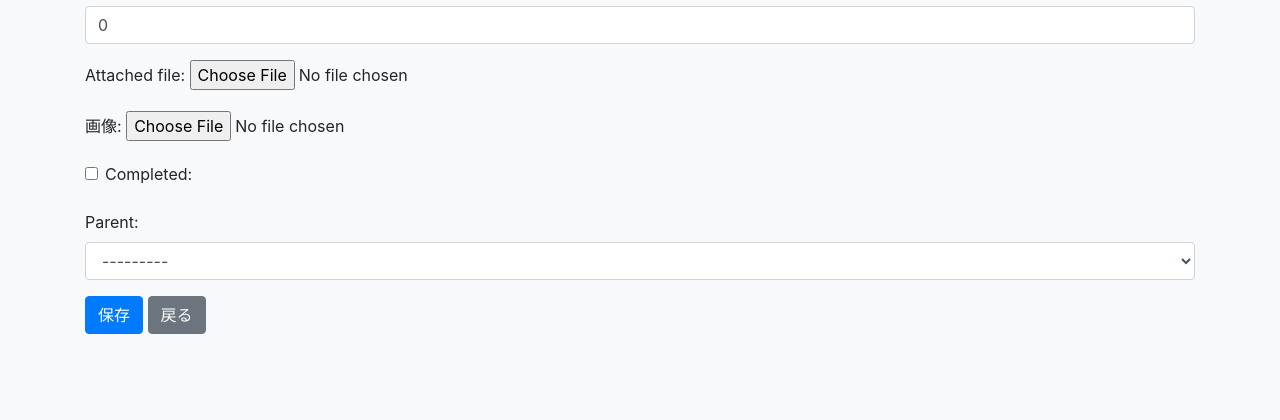
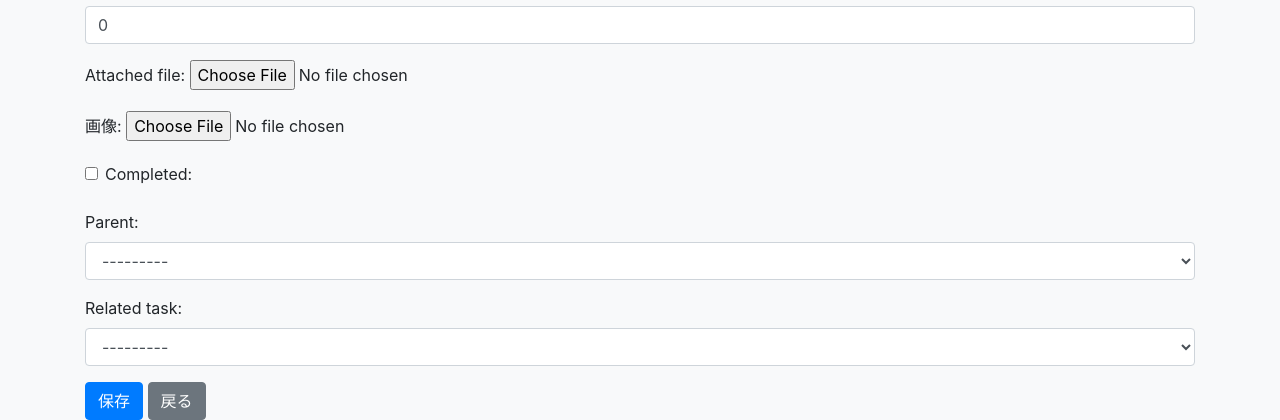
Before and after one commit to Junpei-512/task_manager, a Django app: page /tasks/task/new/ in a window 1280 px wide. Shown: the part 786-1206 px from the top of the page. Before the commit the page ends 1120 px from the top, so only its background shows below. Run offline with Django 5.2, Linux system fonts and the light colour scheme; the visitor is signed in with stand-in values (Sample User, id 1); data that the repository does not hold is empty; some libraries are stand-ins or nearby versions.

Commit message:
202409160114 progress graph relatedtasks

```diff
--- a/task_manager/settings.py
+++ b/task_manager/settings.py
@@ -158,3 +158,5 @@ LANGUAGES = [
 LOCALE_PATHS = [
     os.path.join(BASE_DIR, 'locale'),
 ]
+
+STATIC_ROOT = os.path.join(BASE_DIR, 'staticfiles')
--- a/tasks/forms.py
+++ b/tasks/forms.py
@@ -10,7 +10,7 @@ class TaskForm(forms.ModelForm):
 
     class Meta:
         model = Task
-        fields = ['title', 'description', 'due_date', 'urgency', 'progress','attachment', 'image', 'is_completed', 'parent']
+        fields = ['title', 'description', 'due_date', 'urgency', 'progress','attachment', 'image', 'is_completed', 'parent', 'related_task']
         exclude = ['user']  # ユーザーフィールドを除外
         widgets = {
             'title': forms.TextInput(attrs={'class': 'form-control'}),
@@ -20,6 +20,7 @@ class TaskForm(forms.ModelForm):
              'progress': forms.NumberInput(attrs={'class': 'form-control', 'min': '0', 'max': '100'}),  # 追加
            'urgency': forms.Select(attrs={'class': 'form-control'}),  # ウィジェットを追加
            'parent': forms.Select(attrs={'class': 'form-control'}),
+           'related_task': forms.Select(attrs={'class': 'form-control'}),
         }
 
     def clean_attachment(self):
--- a/tasks/models.py
+++ b/tasks/models.py
@@ -10,10 +10,12 @@ URGENCY_CHOICES = [
     ('high', '高'),
 ]
 
+
 class Task(models.Model):
     title = models.CharField(_('Title'), max_length=200)
     description = models.TextField(_('Description'), blank=True)
     is_completed = models.BooleanField(_('Completed'), default=False)
+    completed_at = models.DateTimeField(null=True, blank=True)  # 完了日時を保存するフィールド
     due_date = models.DateField(_('Deadline'), null=True, blank=True)
     user = models.ForeignKey(User, on_delete=models.CASCADE)
     urgency = models.CharField(_('Urgency'), max_length=6, choices=URGENCY_CHOICES, default='medium')
@@ -21,9 +23,7 @@ class Task(models.Model):
     attachment = models.FileField(_('Attached file'), upload_to='attachments/', null=True, blank=True)  # 追加
     image = models.ImageField(_('Image'), upload_to='images/', null=True, blank=True)  # 追加
     parent = models.ForeignKey('self', null=True, blank=True, related_name='subtasks', on_delete=models.CASCADE)  # 追加
-
-    def __str__(self):
-        return self.title
+    related_task = models.ForeignKey('self', null=True, blank=True, on_delete=models.SET_NULL, related_name='related_tasks')  # 関連タスク
 
     def update_progress_from_subtasks(self):
         if self.subtasks.exists():
@@ -51,3 +51,28 @@ class Task(models.Model):
         if self.is_completed:
             self.progress = 100
         super().save(*args, **kwargs)
+
+    def complete(self):
+        if not self.is_completed:
+            self.is_completed = True
+            self.completed_at = timezone.now()  # 完了日時を記録
+            self.save()
+
+    def can_be_uncompleted(self):
+        # 完了から72時間以内なら「未完了」に戻せる
+        if self.completed_at and (timezone.now() - self.completed_at).total_seconds() > 72 * 3600:
+            return False
+        return True
+
+    def __str__(self):
+        return self.title
+
+
+
+class ProgressHistory(models.Model):
+    task = models.ForeignKey(Task, on_delete=models.CASCADE, related_name='progress_history')
+    progress = models.IntegerField(_('進捗'))
+    timestamp = models.DateTimeField(_('日時'), default=timezone.now)
+
+    def __str__(self):
+        return f"{self.task.title} - {self.progress}% at {self.timestamp}"
--- a/tasks/templates/tasks/task_form.html
+++ b/tasks/templates/tasks/task_form.html
@@ -42,6 +42,11 @@
     {{ form.parent.label_tag }}
     {{ form.parent }}
 </div>
+    <!-- 関連タスクの選択フィールド -->
+    <div class="form-group">
+        {{ form.related_task.label_tag }}
+        {{ form.related_task }}
+    </div>
         <button type="submit" class="btn btn-primary">{% trans "保存" %}</button>
         <a href="{% url 'tasks:task_list' %}" class="btn btn-secondary">{% trans "戻る" %}</a>
     </form>
--- a/tasks/templates/tasks/task_list.html
+++ b/tasks/templates/tasks/task_list.html
@@ -75,6 +75,11 @@
                 </div>
             </div>
                 <small>{% trans "期限" %}: {{ task.due_date }}</small>
+                {% if task.is_completed %}
+                <small>{% trans "完了日時" %}: {{ task.completed_at }}</small>
+                {% else %}
+                <small>{% trans "完了日時" %}: </small>
+                {% endif %}
             </li>
             <!-- 進捗状況の入力フィールド -->
             <div class="mt-2">
--- a/tasks/urls.py
+++ b/tasks/urls.py
@@ -14,4 +14,5 @@ urlpatterns = [
     path('task/<int:pk>/complete/', views.task_complete, name='task_complete'),
     path('accounts/login/', auth_views.LoginView.as_view(template_name='registration/login.html'), name='login'),
     path('accounts/logout/', auth_views.LogoutView.as_view(), name='logout'),
+    path('tasks/<int:pk>/progress/', views.task_progress_chart, name='task_progress_chart'),
 ]
--- a/tasks/views.py
+++ b/tasks/views.py
@@ -3,7 +3,7 @@ from django.core.paginator import Paginator
 from django.shortcuts import render, get_object_or_404, redirect
 from django.contrib.auth.decorators import login_required
 from django.contrib.auth.views import LoginView
-from .models import Task
+from .models import Task, ProgressHistory
 from .forms import TaskForm, CustomUserCreationForm
 from django.db.models import Q
 from django.contrib.auth import views as auth_views
@@ -12,6 +12,12 @@ from django.views.decorators.http import require_POST
 from django.contrib.auth import login  # 追加
 from django.contrib import messages
 from django.utils import timezone
+from django.db import transaction
+from django.utils.dateformat import DateFormat
+from django.utils.translation import gettext_lazy as _
+import logging
+
+logger = logging.getLogger(__name__)
 
 class CustomLoginView(LoginView):
     form_class = LoginForm
@@ -122,8 +128,18 @@ def task_edit(request, pk):
                 task.is_completed = True
             else:
                 task.is_completed = False
-            task.save()
-            return redirect('tasks:task_detail', pk=pk)
+            # 完了状態がTrueで、完了日時が設定されていない場合にのみ完了日時を記録
+            if form.cleaned_data['is_completed'] and not task.completed_at:
+                task.completed_at = timezone.now()
+            # 進捗が100%以下なら完了日時をリセット
+            elif not form.cleaned_data['is_completed']:
+                task.completed_at = None
+
+            if task.is_completed and not task.can_be_uncompleted():
+                form.add_error(None, _('完了から72時間以上経過しているため、未完了に戻せません。'))
+            else:
+                form.save()
+                return redirect('tasks:task_detail', pk=pk)
     else:
         form = TaskForm(instance=task)
     return render(request, 'tasks/task_form.html', {'form': form})
@@ -158,22 +174,52 @@ def register(request):
 @login_required
 @require_POST
 def update_progress(request):
-    print('update_progress ビューが呼び出されました')
-    print('POST データ:', request.POST)
-    # タスクの進捗を更新
-    for key, value in request.POST.items():
-        if key.startswith('progress_'):
-            task_id = key.split('_')[1]
-            progress = value
-            try:
-                task = Task.objects.get(pk=task_id, user=request.user)
-                task.progress = int(progress)
-                task.is_completed = True if int(progress) >= 100 else False
-                task.save()
-            except (Task.DoesNotExist, ValueError):
-                continue  # タスクが存在しない場合はスキップ
+    with transaction.atomic():
+        logger.debug('update_progress ビューが呼び出されました')
+        logger.debug('POST データ: %s', request.POST)
+        # タスクの進捗を更新
+        for key, value in request.POST.items():
+            if key.startswith('progress_'):
+                task_id = key.split('_')[1]
+                try:
+                    task = get_object_or_404(Task, id=task_id, user=request.user)
+                    new_progress = int(value)
+                    if new_progress < 0:
+                        new_progress = 0
+                    elif new_progress > 100:
+                        new_progress = 100
+                    task.progress = new_progress
+                    # 完了状態の自動更新
+                    if task.progress >= 100:
+                        task.complete()  # 完了メソッドで完了日時を記録
+                    else:
+                        if task.can_be_uncompleted():  # 72時間以内なら「未完了」に戻せる
+                            task.is_completed = False
+                            task.completed_at = None  # 完了日時をリセット
+                    task.save()
+                    # 進捗履歴を記録
+                    ProgressHistory.objects.create(task=task, progress=task.progress)
+                except (Task.DoesNotExist, ValueError):
+                    continue  # タスクが存在しない場合はスキップ
 
     return redirect('tasks:task_list')
+
+@login_required
+def task_progress_chart(request, pk):
+    task = get_object_or_404(Task, pk=pk, user=request.user)
+    progress_history = task.progress_history.order_by('timestamp')
+
+    # 日時と進捗のリストを作成（ISO 8601形式）
+    timestamps = [entry.timestamp.strftime("%Y-%m-%dT%H:%M:%S") for entry in progress_history]
+    progress_values = [entry.progress for entry in progress_history]
+
+    context = {
+        'task': task,
+        'timestamps': timestamps,
+        'progress_values': progress_values,
+    }
+    return render(request, 'tasks/task_progress_chart.html', context)
+
 
 class RegisterView(View):
     def get(self, request):
```
Also changed, not shown: tasks/templates/tasks/task_detail.html (+10 -1 lines), tasks/templates/tasks/task_progress_chart.html (added, +90 -0 lines), locale/en/LC_MESSAGES/django.po, locale/jp/LC_MESSAGES/django.po, locale/zh_Hans/LC_MESSAGES/django.po, tasks/locale/en/LC_MESSAGES/django.po, tasks/locale/jp/LC_MESSAGES/django.po, tasks/locale/zh_Hans/LC_MESSAGES/django.po, tasks/migrations/0008_alter_task_attachment_alter_task_description_and_more.py (added), tasks/migrations/0009_task_completed_at_task_related_task.py (added), 3 other files.
